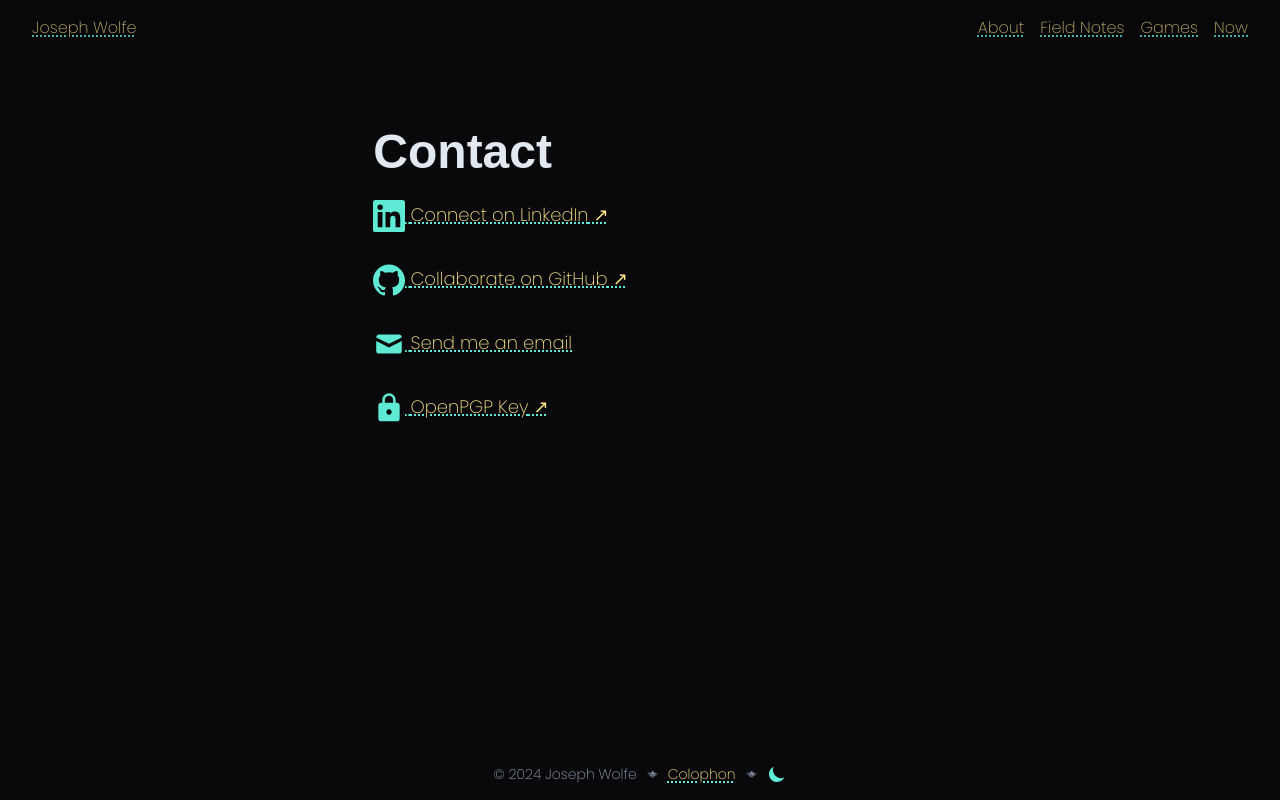
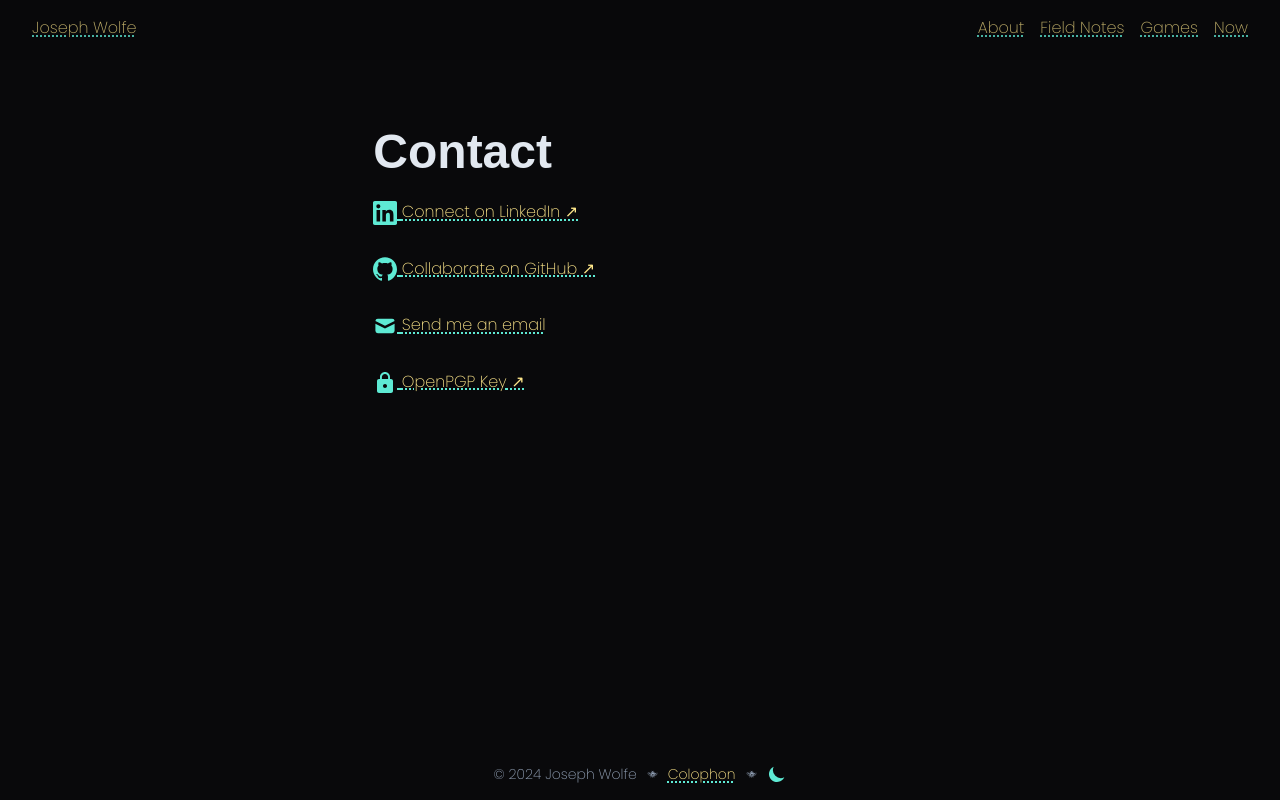
Before and after one commit to CharmedSatyr/personal-website, a Next.js app: page /contact in a window 1280 px wide. Built offline with nearby package versions, Linux system fonts and the light colour scheme; a web font is replaced by a local one.

Commit message:
Reduce text size on contact page

```diff
--- a/app/contact/email-me-link.tsx
+++ b/app/contact/email-me-link.tsx
@@ -9,7 +9,7 @@ interface Props {
 const EmailMeLink = ({ triggerChange }: Props) => {
 	return (
 		<button className="hyperlink" onClick={() => triggerChange()}>
-			<Mail className="inline h-8 w-8 text-accent-600 dark:text-dark-accent-300" />{" "}
+			<Mail className="inline h-6 w-6 text-accent-600 dark:text-dark-accent-300" />{" "}
 			Send me an email
 		</button>
 	);
--- a/app/contact/page.tsx
+++ b/app/contact/page.tsx
@@ -14,27 +14,27 @@ const Contact = () => {
 			<PageTitle>Contact</PageTitle>
 
 			<ol>
-				<li className="mb-8 text-lg">
+				<li className="mb-8">
 					<Link href={siteMetadata.linkedin}>
-						<LinkedIn className="inline h-8 w-8 text-accent-600 dark:text-dark-accent-300" />{" "}
+						<LinkedIn className="inline h-6 w-6 text-accent-600 dark:text-dark-accent-300" />{" "}
 						Connect on LinkedIn
 					</Link>
 				</li>
 
-				<li className="mb-8 text-lg">
+				<li className="mb-8">
 					<Link href={siteMetadata.github}>
-						<GitHub className="inline h-8 w-8 text-accent-600 dark:text-dark-accent-300" />{" "}
+						<GitHub className="inline h-6 w-6 text-accent-600 dark:text-dark-accent-300" />{" "}
 						Collaborate on GitHub
 					</Link>
 				</li>
 
-				<li className="mb-8 text-lg">
+				<li className="mb-8">
 					<EmailManager />
 				</li>
 
-				<li className="text-lg">
+				<li>
 					<Link href="https://keys.openpgp.org/vks/v1/by-fingerprint/4BFDEC92BE41B3E455B8595206DC90228603707A">
-						<Lock className="inline h-8 w-8 text-accent-600 dark:text-dark-accent-300" />{" "}
+						<Lock className="inline h-6 w-6 text-accent-600 dark:text-dark-accent-300" />{" "}
 						OpenPGP Key
 					</Link>
 				</li>
```
